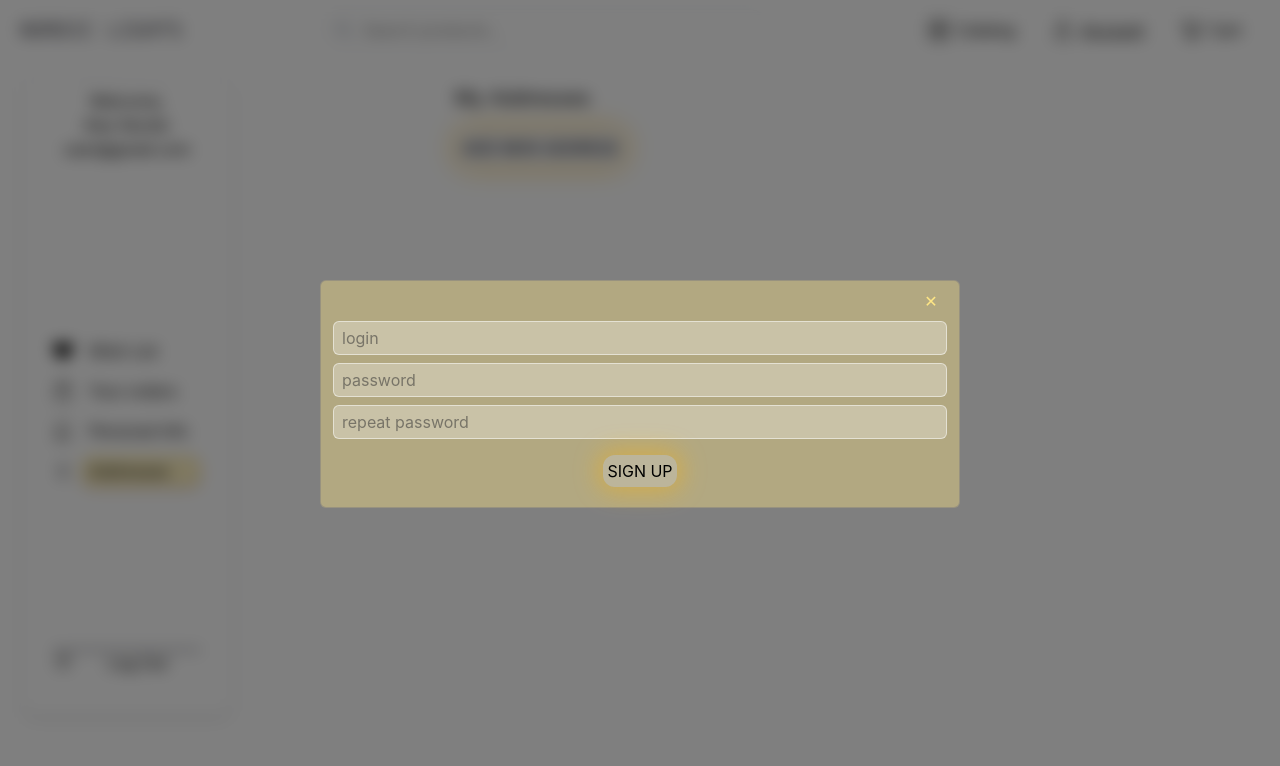
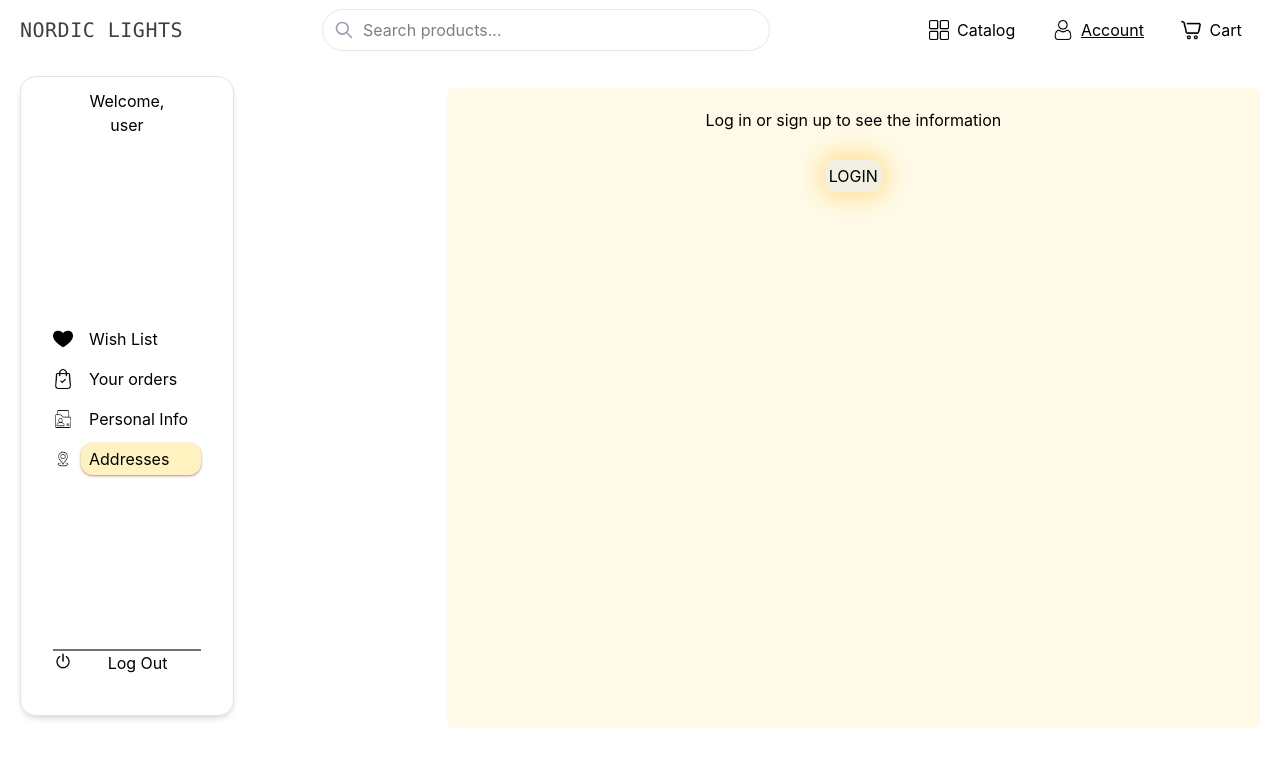
Before and after one commit to nastytolstenkova-hue/store-portfolio, a React (Vite) app: page /account/addresses in a window 1280 px wide. Shown: the top 766 px of the page. Built offline with nearby package versions, Linux system fonts and the light colour scheme.

Commit message:
feat: implement signup logic and protected access to addresses

```diff
--- a/public/orders-data.json
+++ b/public/orders-data.json
@@ -1,6 +1,7 @@
 [
   {
     "id": "NL-2026-001",
+    "userId": "u1",
     "date": "2026-01-12",
     "status": "Delivered",
     "totalPrice": 470.50,
@@ -30,6 +31,7 @@
   },
   {
     "id": "NL-2026-002",
+    "userId": "u1",
     "date": "2026-05-12",
     "status": "In Transit",
     "totalPrice": 520.00,
@@ -66,6 +68,7 @@
   },
   {
     "id": "NL-2026-003",
+    "userId": "u1",
     "date": "2026-12-10",
     "status": "Processing",
     "totalPrice": 890.00,
@@ -81,6 +84,7 @@
   },
   {
     "id": "NL-2026-004",
+    "userId": "u2",
     "date": "2024-09-12",
     "status": "Delivered",
     "totalPrice": 180.00,
--- a/src/components/loginComponents/LoginForm.tsx
+++ b/src/components/loginComponents/LoginForm.tsx
@@ -3,19 +3,21 @@ import UseAuthContext from "../../hooks/UseAuthContext";
 import Button from "../ui/Button";
 
 export default function LoginForm() {
-  const { login } = UseAuthContext();
+  const { login, setFormLogIn, setFormSignUp } = UseAuthContext();
   const [userLogin, setUserLogin] = useState<string>("");
   const [userPassword, setUserPassword] = useState<string>("");
 
   return (
     <div className="fixed inset-0 z-50 flex items-center justify-center bg-black/50 backdrop-blur-sm">
       <div className="flex flex-col bg-amber-200/40 p-3 pt-10 rounded-md border border-zinc-500/40 mb-3 relative  mx-3  dark:bg-zinc-800  shadow-amber-400/70  w-[50%]">
+
         <button
           type="button"
           className="text-amber-200 rounded-xs w-6 h-6 ml-7.5 absolute top-2 right-4  active:cursor-pointer hover:cursor-pointer hover:text-amber-300"
         >
           ✕
         </button>
+
         <input
           className="w-full border rounded-md px-2 mb-2 bg-white/30  p-1 border-white/50 shadow-white-md outline-0 text-zinc-800"
           placeholder="login"
@@ -32,6 +34,7 @@ export default function LoginForm() {
             setUserPassword(e.target.value)
           }
         />
+        <button className="flex  underline text-sm text-zinc-800 cursor-pointer hover:text-black  transition-colors duration-300 active:scale-97" onClick={()=>{setFormLogIn(false);setFormSignUp(true)}}>Sign up</button>
         <Button text="Login" onClick={() => login(userLogin, userPassword)} />
       </div>
     </div>
--- a/src/components/loginComponents/RegistrationForm.tsx
+++ b/src/components/loginComponents/RegistrationForm.tsx
@@ -3,25 +3,70 @@ import UseAuthContext from "../../hooks/UseAuthContext";
 import Button from "../ui/Button";
 
 export default function RegistrationForm() {
-  const [userLogin, setUserLogin] = useState<string>("");
   const [userPassword, setUserPassword] = useState<string>("");
   const [repeatPassword, setRepeatPassword] = useState<string>("");
+  const [userName, setUserName] = useState<string>("");
+  const [email, setEmail] = useState<string>("");
+  const [phone, setPhone] = useState<string>("");
+  const [blankFields, setBlankFields] = useState<boolean>(
+    false
+  );
+
+  const { setFormSignUp, signUp, setFormLogIn } = UseAuthContext();
+
+  const handleSignUp = () => {
+    if (
+      phone.length >= 5 &&
+      userName.trim().length >= 3 &&
+      email.trim().length >= 5
+    ) {
+      signUp(email, phone, userName, userPassword, repeatPassword);
+      setBlankFields(false);
+      setFormSignUp(false);
+      setUserPassword('');
+      setRepeatPassword('');
+      setUserName('');
+      setEmail('');
+      setPhone('');
+    }
+    setBlankFields(true);
+  };
 
   return (
     <div className="fixed inset-0 z-50 flex items-center justify-center bg-black/50 backdrop-blur-sm">
-      <div className="flex flex-col bg-amber-200/40 p-3 pt-10 rounded-md border border-zinc-500/40 mb-3 relative  mx-3  dark:bg-zinc-800  shadow-amber-400/70  w-[50%]">
+      <div className="flex flex-col bg-amber-200/40 p-3 pt-6 rounded-md border border-zinc-500/40 mb-3 relative  mx-3  dark:bg-zinc-800  shadow-amber-400/70  w-[50%]">
+        <h3 className="mb-3 flex justify-center items-center text-xl text-zinc-800 ">
+          Registration form
+        </h3>
         <button
           type="button"
           className="text-amber-200 rounded-xs w-6 h-6 ml-7.5 absolute top-2 right-4  active:cursor-pointer hover:cursor-pointer hover:text-amber-300"
+          onClick={() => setFormSignUp(false)}
         >
           ✕
         </button>
         <input
           className="w-full border rounded-md px-2 mb-2 bg-white/30  p-1 border-white/50 shadow-white-md outline-0 text-zinc-800"
-          placeholder="login"
-          value={userLogin}
+          placeholder="first and last name"
+          value={userName}
           onChange={(e: React.ChangeEvent<HTMLInputElement>) =>
-            setUserLogin(e.target.value)
+            setUserName(e.target.value)
+          }
+        />
+        <input
+          className="w-full border rounded-md px-2 mb-2 bg-white/30  p-1 border-white/50 shadow-white-md outline-0 text-zinc-800"
+          placeholder="email"
+          value={email}
+          onChange={(e: React.ChangeEvent<HTMLInputElement>) =>
+            setEmail(e.target.value)
+          }
+        />
+        <input
+          className="w-full border rounded-md px-2 mb-2 bg-white/30  p-1 border-white/50 shadow-white-md outline-0 text-zinc-800"
+          placeholder="phone number"
+          value={phone}
+          onChange={(e: React.ChangeEvent<HTMLInputElement>) =>
+            setPhone(e.target.value)
           }
         />
 
@@ -41,7 +86,24 @@ export default function RegistrationForm() {
             setRepeatPassword(e.target.value)
           }
         />
-        <Button text="Sign up" />
+        <div className="flex justify-between">
+          <button
+            className="flex  underline text-sm text-zinc-800 cursor-pointer hover:text-black  transition-colors duration-300 active:scale-97"
+            onClick={() => {
+              setFormLogIn(true);
+              setFormSignUp(false);
+            }}
+          >
+            Log in
+          </button>
+          {blankFields && (
+            <p className="flex justify-end text-xs text-red-800">
+              Please fill in all required fields!
+            </p>
+          )}
+        </div>
+
+        <Button text="Sign up" onClick={handleSignUp} />
       </div>
     </div>
   );
--- a/src/pages/account pages/AccountPage.tsx
+++ b/src/pages/account pages/AccountPage.tsx
@@ -6,10 +6,11 @@ import personalInfoImg from '../../image/icons/personal-info.png'
 import userOdersImg from '../../image/icons/your-orders.png'
 import addressesImg from '../../image/icons/addresses.png'
 
-import UseUserContext from "../../hooks/UseUserContext";
+
+import UseAuthContext from "../../hooks/UseAuthContext";
 
 export default function AccountPage() {
-  const {userInfo} = UseUserContext()
+  const {currentUser} = UseAuthContext();
   const linkdes = ( isActive: boolean ) =>
     isActive
       ? " py-1 px-2 w-full rounded-xl cursor-pointer whitespace-nowrap bg-amber-300/30  transition-colors duration-300 border-amber-500/30 shadow-sm shadow-amber-800/50"
@@ -22,8 +23,9 @@ export default function AccountPage() {
         <div className="flex flex-col ml-5 pb-10 border border-zinc-200 px-8 rounded-2xl w-fit shadow-md h-[80vh] sticky top-5 justify-between">
           <div className="flex flex-col justify-center items-center my-3">
             <p>Welcome,</p>
-            <p>{userInfo.userName}</p>
-            <p>{userInfo.email}</p>
+            {currentUser ? <div> <p>{currentUser.userName}</p>
+            <p>{currentUser.email}</p></div> : <p>user</p>}
+
           </div>
           <div className="grid grid-cols-[1fr_6fr] gap-2 items-center">
             <img src={wishListImg} className={`h-5 w-5`}/>
--- a/src/pages/account pages/Addresses.tsx
+++ b/src/pages/account pages/Addresses.tsx
@@ -1,22 +1,27 @@
 import UseUserContext from "../../hooks/UseUserContext";
 import { useState } from "react";
+import LoginForm from "../../components/loginComponents/LoginForm";
+import RegistrationForm from "../../components/loginComponents/RegistrationForm";
 
 import Address from "../../components/Address";
 import Button from "../../components/ui/Button";
 import FormAddNewAddress from "../../components/FormAddNewAddress";
-import RegistrationForm from "../../components/loginComponents/RegistrationForm";
+
+import UseAuthContext from "../../hooks/UseAuthContext";
 
 export default function Addresses() {
   const [isAddAddressForm, setIsAddAddressForm] = useState<boolean>(false);
   const [isEditAddress, setIsEditAddress] = useState<boolean>(false);
   const { userAddresses } = UseUserContext();
 
-
-
+  const { currentUser, setFormLogIn, formLogIn, formSignUp } = UseAuthContext();
 
   return (
+    <div className="bg-amber-100/40 h-full rounded-md">
+      {formLogIn && <LoginForm/>}
+      {formSignUp && <RegistrationForm/>}
+      {currentUser ? (
         <div>
-      <RegistrationForm/>
           <h3 className="text-xl m-2">My Addresses</h3>
           <Button
             text="Add New Address"
@@ -26,7 +31,11 @@ export default function Addresses() {
           <ul className="grid grid-cols-2 gap-2 mt-2">
             {userAddresses.map((address) => (
               <li key={address.id}>
-            <Address address={address} isEdit={setIsEditAddress} isForm={setIsAddAddressForm} />
+                <Address
+                  address={address}
+                  isEdit={setIsEditAddress}
+                  isForm={setIsAddAddressForm}
+                />
               </li>
             ))}
           </ul>
@@ -38,5 +47,11 @@ export default function Addresses() {
             />
           )}
         </div>
+      ) : (
+        <div className="m-3 flex flex-col">
+          <p className="flex justify-center m-5">Log in or sign up to see the information</p>
+          <Button text='Login' onClick={()=>setFormLogIn(true)}/></div>
+      )}
+    </div>
   );
 }
--- a/src/store/AuthContext.tsx
+++ b/src/store/AuthContext.tsx
@@ -1,7 +1,10 @@
 import { useState, useEffect, createContext, type ReactNode } from "react";
 import type { UserInfo } from "./UserContext";
 
-export interface ILogIn extends Pick<UserInfo, "id" | "userName" | "email"> {
+export interface ILogIn extends Pick<
+  UserInfo,
+  "id" | "userName" | "email" | "phone"
+> {
   role?: string;
 }
 
@@ -9,15 +12,38 @@ export interface IAuthContext {
   currentUser: ILogIn | null;
   login: (email: string, pass: string) => boolean;
   logout: () => void;
+  signUp: (
+    userEmail: string,
+    userPhone: string,
+    userName: string,
+    pass: string,
+    repeatPass: string,
+  ) => boolean;
+  formLogIn: boolean;
+  setFormLogIn: React.Dispatch<React.SetStateAction<boolean>>;
+  formSignUp: boolean;
+  setFormSignUp: React.Dispatch<React.SetStateAction<boolean>>;
 }
 
 export const AuthContext = createContext<IAuthContext | undefined>(undefined);
 
 export function AuthContextProvider({ children }: { children: ReactNode }) {
+  const [allUsers, setAllUsers] = useState<any[]>(() => {
+    const saved = localStorage.getItem("users");
+    return saved ? JSON.parse(saved) : [];
+  });
   const [currentUser, setCurrentUser] = useState<ILogIn | null>(() => {
     const saved = localStorage.getItem("currentUser");
     return saved ? JSON.parse(saved) : null;
   });
+  const [formLogIn, setFormLogIn] = useState<boolean>(false);
+  const [formSignUp, setFormSignUp] = useState<boolean>(false);
+
+  useEffect(() => {
+    if (allUsers.length > 0) {
+      localStorage.setItem("users", JSON.stringify(allUsers));
+    }
+  }, [allUsers]);
 
   useEffect(() => {
     if (!localStorage.getItem("users")) {
@@ -27,17 +53,22 @@ export function AuthContextProvider({ children }: { children: ReactNode }) {
     }
   }, []);
 
-  const login = (email: string, pass: string) => {
-    const users = JSON.parse(localStorage.getItem("users") || "[]");
-
-    const user = users.find(
+  const login = (
+    email: string,
+    pass: string,
+    isNewUser: boolean = false,
+    userPhone: string = "",
+    userName: string = "",
+  ) => {
+    if (!isNewUser) {
+      const user = allUsers.find(
         (u: any) => u.email === email && u.password === pass,
       );
-
       if (user) {
         const userData: ILogIn = {
           id: user.id,
           email: user.email,
+          phone: user.phone,
           userName: user.userName,
           role: user.role,
         };
@@ -45,12 +76,36 @@ export function AuthContextProvider({ children }: { children: ReactNode }) {
         localStorage.setItem("currentUser", JSON.stringify(userData));
         return true;
       }
+    }
+    if (isNewUser) {
+      const exists = allUsers.some((u: any) => u.email === email);
+      if (exists) return false;
+
+      const userData: ILogIn = {
+        id: String(Date.now()),
+        email: email,
+        phone: userPhone,
+        userName,
+      };
+      setCurrentUser(userData);
+      setAllUsers((prevVal) => [...prevVal, { ...userData, password: pass }]);
+      localStorage.setItem("currentUser", JSON.stringify(userData));
+      return true;
+    }
     return false;
   };
 
-  const signUp = (email: string, pass: string, repeatPass: string) => {
+  const signUp = (
+    userEmail: string,
+    userPhone: string,
+    userName: string,
+    pass: string,
+    repeatPass: string,
+  ) => {
     if (pass === repeatPass) {
+      return login(userEmail, pass, true, userPhone, userName);
     }
+    return false;
   };
 
   const logout = () => {
@@ -59,7 +114,7 @@ export function AuthContextProvider({ children }: { children: ReactNode }) {
   };
 
   return (
-    <AuthContext.Provider value={{ currentUser, login, logout }}>
+    <AuthContext.Provider value={{ currentUser, login, logout, signUp, formLogIn, setFormLogIn, formSignUp, setFormSignUp }}>
       {children}
     </AuthContext.Provider>
   );
--- a/src/store/OrderContext.tsx
+++ b/src/store/OrderContext.tsx
@@ -11,6 +11,7 @@ export interface IOrderItem extends Pick<
 
 export interface IOrder {
   id: string;
+  userId: string;
   date: string;
   status: "Delivered" | "In Transit" | "Processing";
   totalPrice: number;
```
Also changed, not shown: public/user-data.json (+11 -1 lines). Lines whose indentation alone changed are shown as unchanged.
